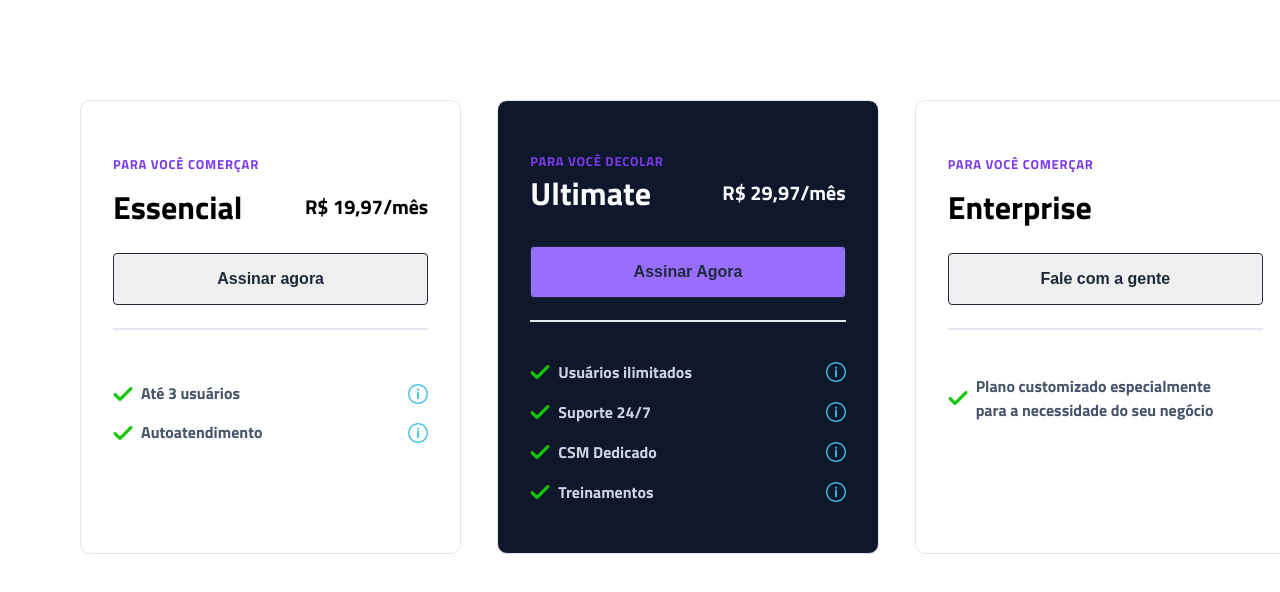
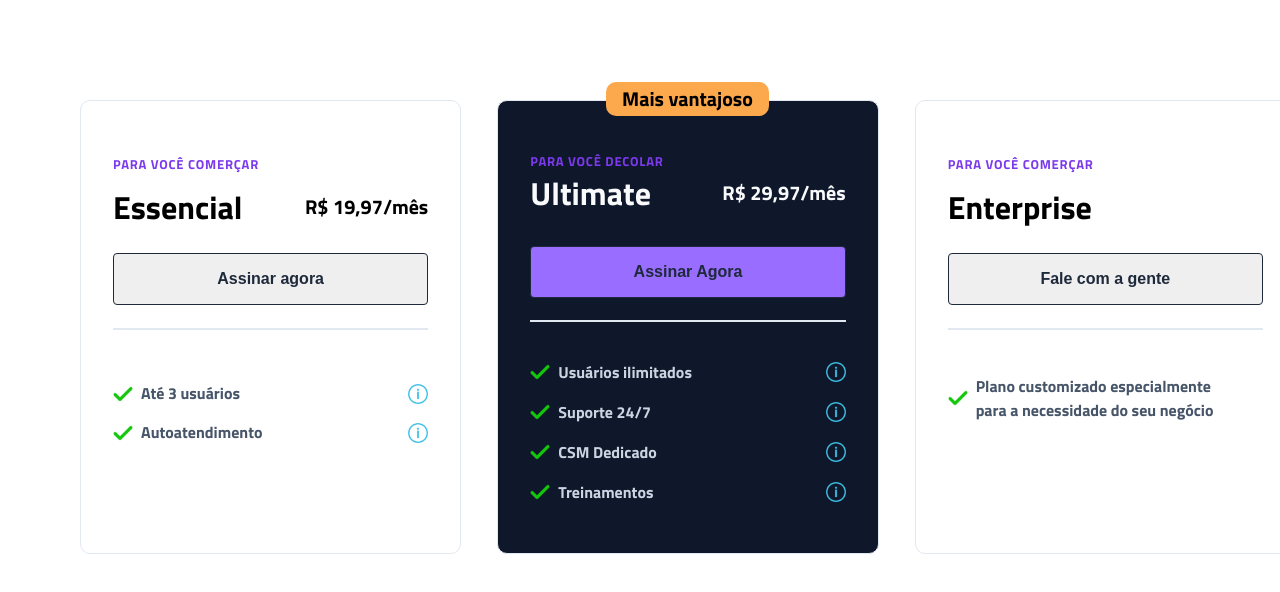
Before and after one commit to Wesleygrs2/DesafioRocketSeat15, a plain HTML site: page index.html in a window 1280 px wide. Drawn offline with Linux system fonts and the light colour scheme.

```diff
--- a/index.html
+++ b/index.html
@@ -43,7 +43,9 @@
             <!--Fim Card Essencial-->
             <!--Card Especial-->
                 <div class="card-especial">
-
+                    <div class="tag">
+                        <p>Mais vantajoso</p>
+                    </div>
                     <div class="texto">
                     <span>Para você decolar</span>
                     </div>
--- a/style.css
+++ b/style.css
@@ -158,7 +158,7 @@ pre {
     line-height: 40px;
     color: #CBD5E1;
 }
-.tag {
+.card-especial .tag {
     display: flex;
     flex-direction: row;
     align-items: center;
```
